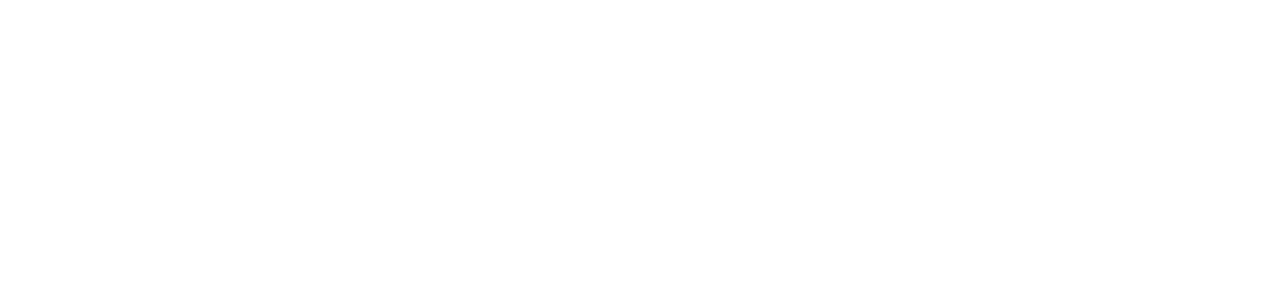
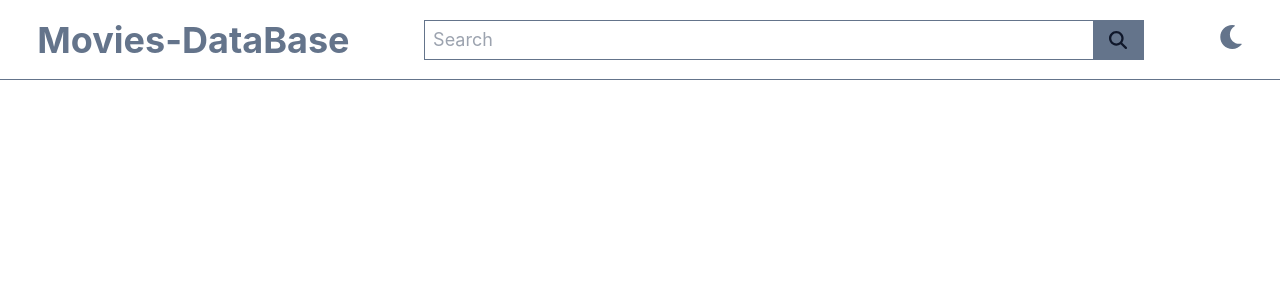
Before and after one commit to 02YashRajput/React_Js_Projects, a React (Create React App) app in the folder movies_database/: page / in a window 1280 px wide. Shown: the top 300 px of the page. Built offline with nearby package versions, Linux system fonts and the light colour scheme.

Commit message:
after d-1

```diff
--- a/movies_database/package.json
+++ b/movies_database/package.json
@@ -8,6 +8,7 @@
     "@testing-library/user-event": "^13.5.0",
     "react": "^18.2.0",
     "react-dom": "^18.2.0",
+    "react-icons": "^5.0.1",
     "react-router-dom": "^6.22.0",
     "react-scripts": "5.0.1",
     "web-vitals": "^2.1.4"
--- a/movies_database/public/index.html
+++ b/movies_database/public/index.html
@@ -14,7 +14,6 @@
       manifest.json provides metadata used when your web app is installed on a
       user's mobile device or desktop. See https://developers.google.com/web/fundamentals/web-app-manifest/
     -->
-    <link rel="manifest" href="%PUBLIC_URL%/manifest.json" />
     <!--
       Notice the use of %PUBLIC_URL% in the tags above.
       It will be replaced with the URL of the `public` folder during the build.
@@ -26,7 +25,7 @@
     -->
     <title>React App</title>
   </head>
-  <body>
+  <body className="dark">
     <noscript>You need to enable JavaScript to run this app.</noscript>
     <div id="root"></div>
     <!--
--- a/movies_database/src/App.js
+++ b/movies_database/src/App.js
@@ -1,7 +1,12 @@
 import './App.css';
 import{Routes,Route}from "react-router-dom"
 import Home from './pages/Home';
+
 function App() {
+
+
+
+
   return (
    <Routes>
      <Route path="/" element={<Home />} />
--- a/movies_database/src/components/Header.js
+++ b/movies_database/src/components/Header.js
@@ -1,9 +1,45 @@
-import React from 'react'
+import React, { useContext } from "react";
+import { AppContext } from "../context/AppContext";
+import { FaMoon, FaSun } from "react-icons/fa";
+import { FaMagnifyingGlass } from "react-icons/fa6";
+const Header = () => {
+  const { theme, handleThemeChange, isScrolled } = useContext(AppContext);
 
-const Header = () => {
   return (
-    <div> </div>
-  )
-}
+    <div
+      className={`bg-white dark:bg-slate-900 flex justify-around h-20 items-center border-b border-slate-500 fixed top-0 left-0 right-0  ${
+        isScrolled ? "shadow-md shadow-slate-500 " : ""
+      } `}
+    >
+      {/* Left Section */}
+      <div className="text-slate-500 dark:text-slate-500">
+        <h1 className="text-4xl font-bold">Movies-DataBase</h1>
+      </div>
 
-export default Header
+      {/* middle Section */}
+      <form className="flex grow min-w-5 max-w-[720px]">
+        <label className="border border-slate-500  h-10 grow flex min-w-0 ">
+          <input type="search" className=" min-w-0 grow outline-none text-lg px-2 bg-transparent text-slate-500"  placeholder="Search"/>
+          <button className="flex items-center px-4 bg-slate-500  ">
+            <FaMagnifyingGlass className="text-lg text-slate-900" />
+          </button>
+        </label>
+      </form>
+
+      {/* Right Section */}
+      <div>
+        {theme === "dark" ? (
+          <button onClick={handleThemeChange}>
+            <FaSun className="text-slate-500 text-2xl" />
+          </button>
+        ) : (
+          <button onClick={handleThemeChange}>
+            <FaMoon className="text-slate-500 text-2xl" />
+          </button>
+        )}
+      </div>
+    </div>
+  );
+};
+
+export default Header;
--- a/movies_database/src/context/AppContent.js
+++ /dev/null
@@ -1,8 +0,0 @@
-import { createContext} from "react";
-
-export const AppContext = createContext();
-
-export default function AppContextProvider({ children }) {
-    const value = {}
-    return <AppContext.Provider value={value}>{children}</AppContext.Provider>
-}
--- /dev/null
+++ b/movies_database/src/context/AppContext.js
@@ -0,0 +1,41 @@
+
+import { createContext, useState,useEffect} from "react";
+
+export const AppContext = createContext();
+
+export default function AppContextProvider({ children }) {
+    const [theme, setTheme] = useState("light");
+    const [isScrolled,setIsScrolled] = useState("false");
+
+    useEffect(() => {
+      const handleScroll = () => {
+        const scrollTop = window.pageYOffset;
+        setIsScrolled(scrollTop > 0);
+      };
+
+      window.addEventListener('scroll', handleScroll);
+
+      return () => {
+        window.removeEventListener('scroll', handleScroll);
+      };
+    }, []);
+
+    const handleThemeChange = () => {
+        setTheme(theme === "light" ? "dark" : "light");
+    };
+
+    useEffect(()=>{
+        if(theme === "dark"){
+          document.documentElement.classList.add("dark")
+        }else{
+          document.documentElement.classList.remove("dark")
+        }
+
+      },[theme])
+    const value = {
+        theme,
+        isScrolled,
+        handleThemeChange
+    };
+    return <AppContext.Provider value={value}>{children}</AppContext.Provider>;
+}
--- a/movies_database/src/index.js
+++ b/movies_database/src/index.js
@@ -3,7 +3,7 @@
 import "./index.css";
 import App from "./App";
 import { BrowserRouter } from "react-router-dom";
-import AppContextProvider from "./context/AppContent";
+import AppContextProvider from "./context/AppContext";
 
 const root = ReactDOM.createRoot(document.getElementById("root"));
 root.render(
--- a/movies_database/src/pages/Home.js
+++ b/movies_database/src/pages/Home.js
@@ -2,8 +2,9 @@
 import Header from '../components/Header'
 
 const Home = () => {
+
   return (
-    <div>
+    <div className='min-h-screen bg-white dark:bg-slate-900  relative'>
      <Header/>
 
     </div>
--- a/movies_database/tailwind.config.js
+++ b/movies_database/tailwind.config.js
@@ -1,6 +1,7 @@
 /** @type {import('tailwindcss').Config} */
 module.exports = {
   content: ["./src/**/*.{js,jsx,ts,tsx}",],
+  darkMode:"class",
   theme: {
     extend: {},
   },
```
Also changed, not shown: 1 other file (tests, documents, lock files or other folders).
